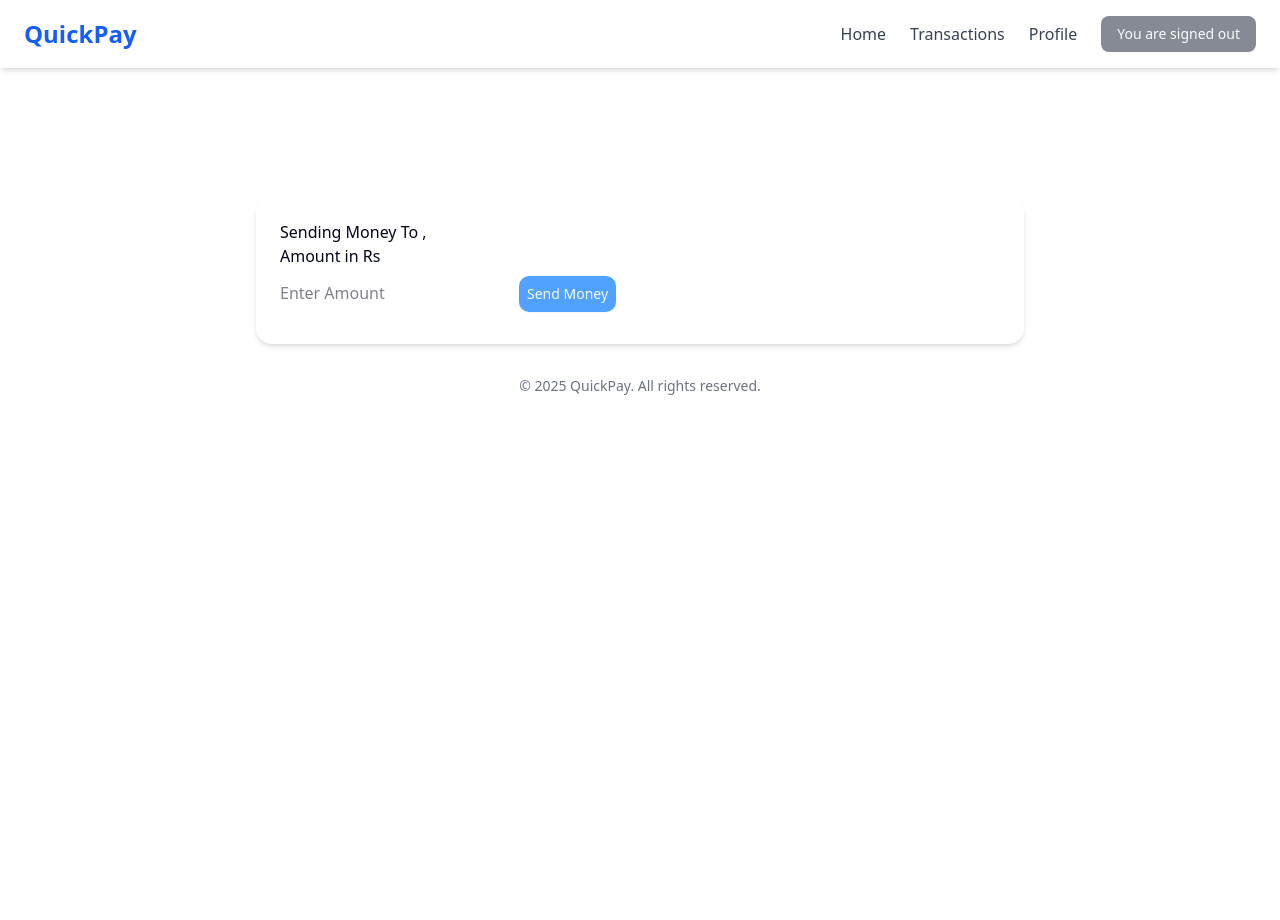
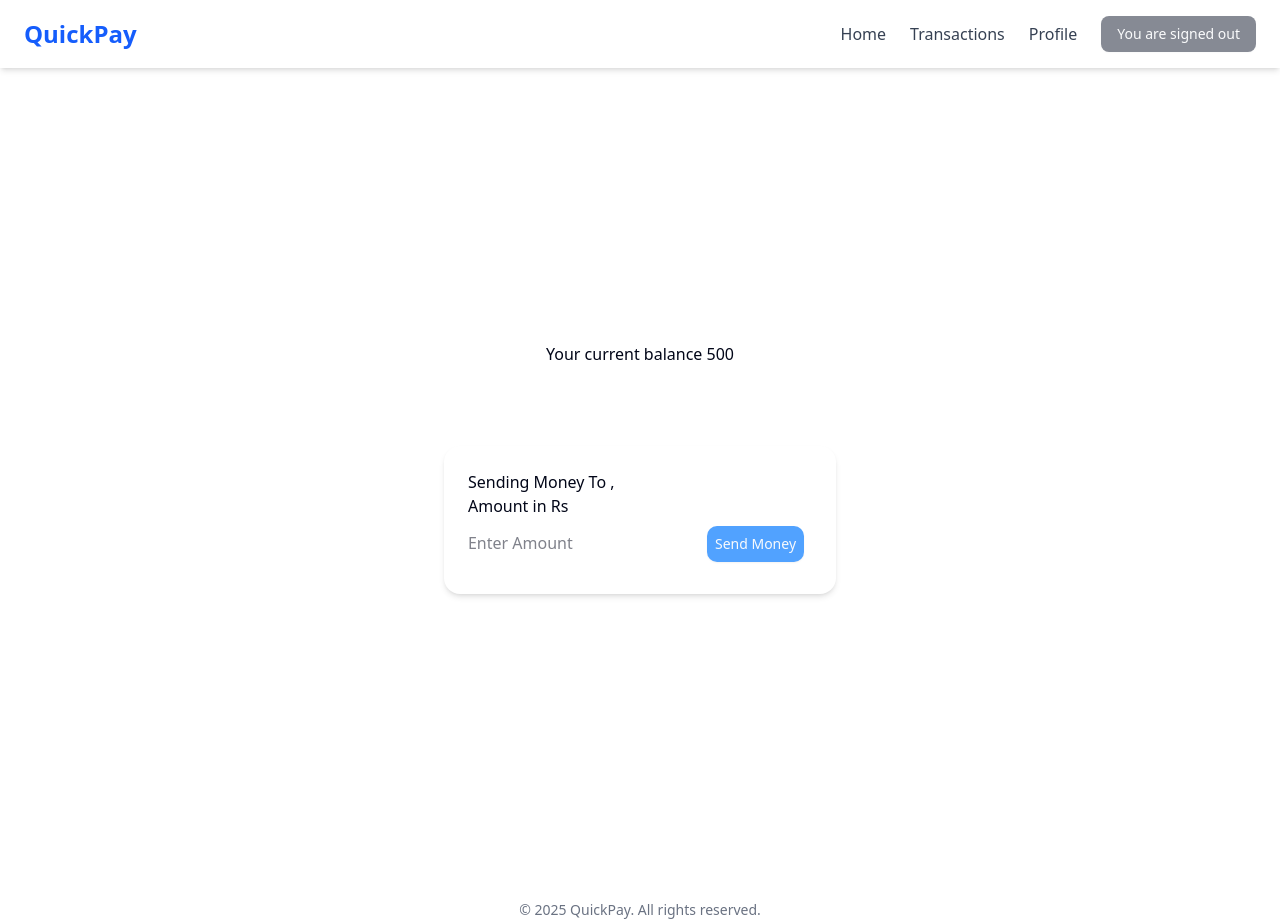
Before and after one commit to AnirbanKapil/paytm-app, a React (Vite) app in the folder frontend/: page /amounttransfer in a window 1280 px wide. Before the commit the page ends 800 px from the top, so only its background shows below. Built offline with nearby package versions, Linux system fonts and the light colour scheme.

Commit message:
UI tweak

```diff
--- a/frontend/src/pages/AmountTransfer.jsx
+++ b/frontend/src/pages/AmountTransfer.jsx
@@ -22,12 +22,15 @@ function AmountTransfer() {
    },[])
 
    return (
-    <div className="p-6 bg-white rounded-2xl shadow-md max-w-3xl mx-auto mt-32">
+    <div className="flex flex-col justify-center items-center min-h-screen">
+      <h1>Your current balance 500</h1>
+    <div className="p-6 bg-white rounded-2xl shadow-md max-w-3xl mx-auto mt-20">
        <h1>Sending Money To  , {name}</h1>
        <h3>Amount in Rs</h3>
       <input type="number" placeholder="Enter Amount" value={amount} onChange={(e)=>{setAmount(e.target.value)}}/>
       <Button className="bg-blue-400 p-2 m-2 rounded-lg" onClick={handleSendMoney}>Send Money</Button>
     </div>
+    </div>
   )
 }
 
```
